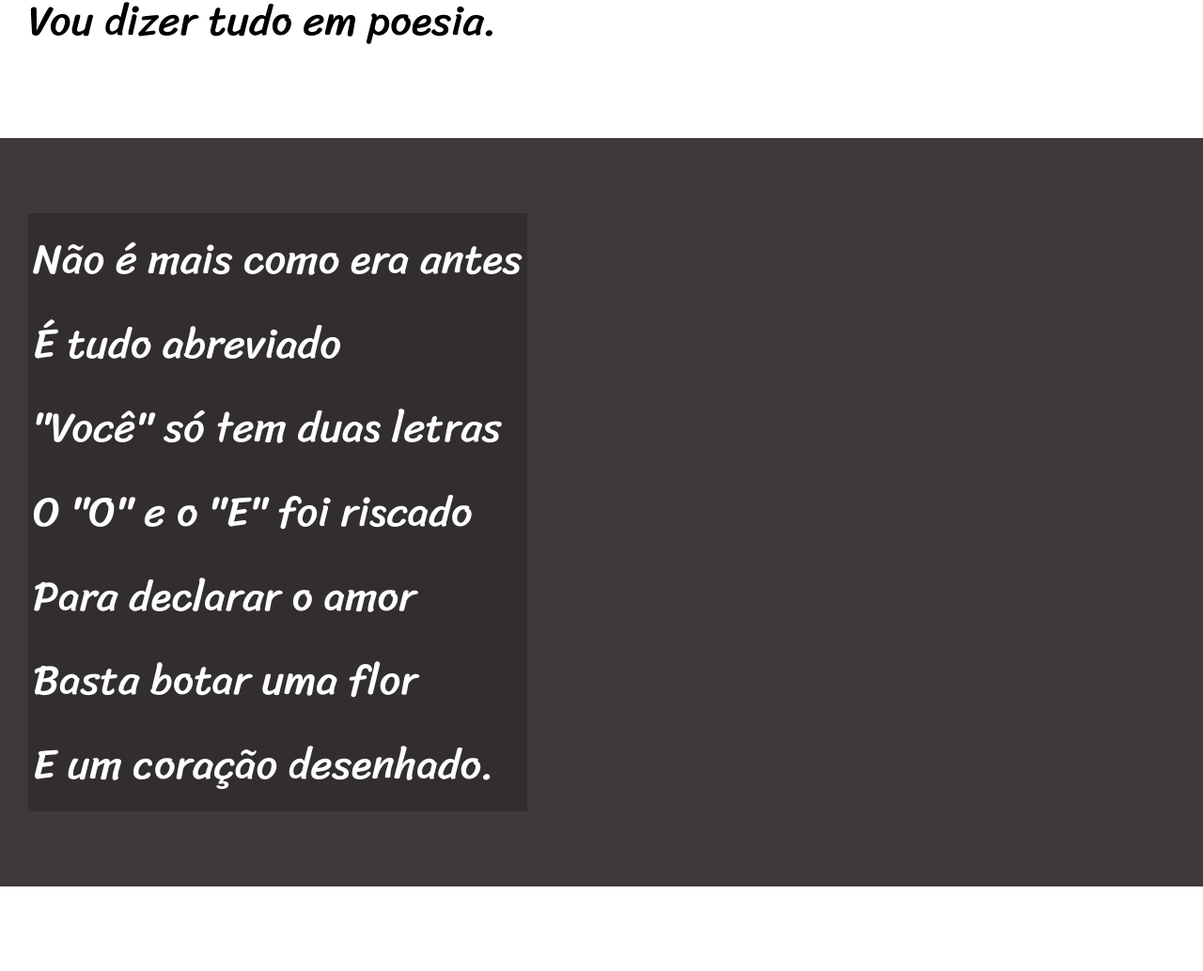
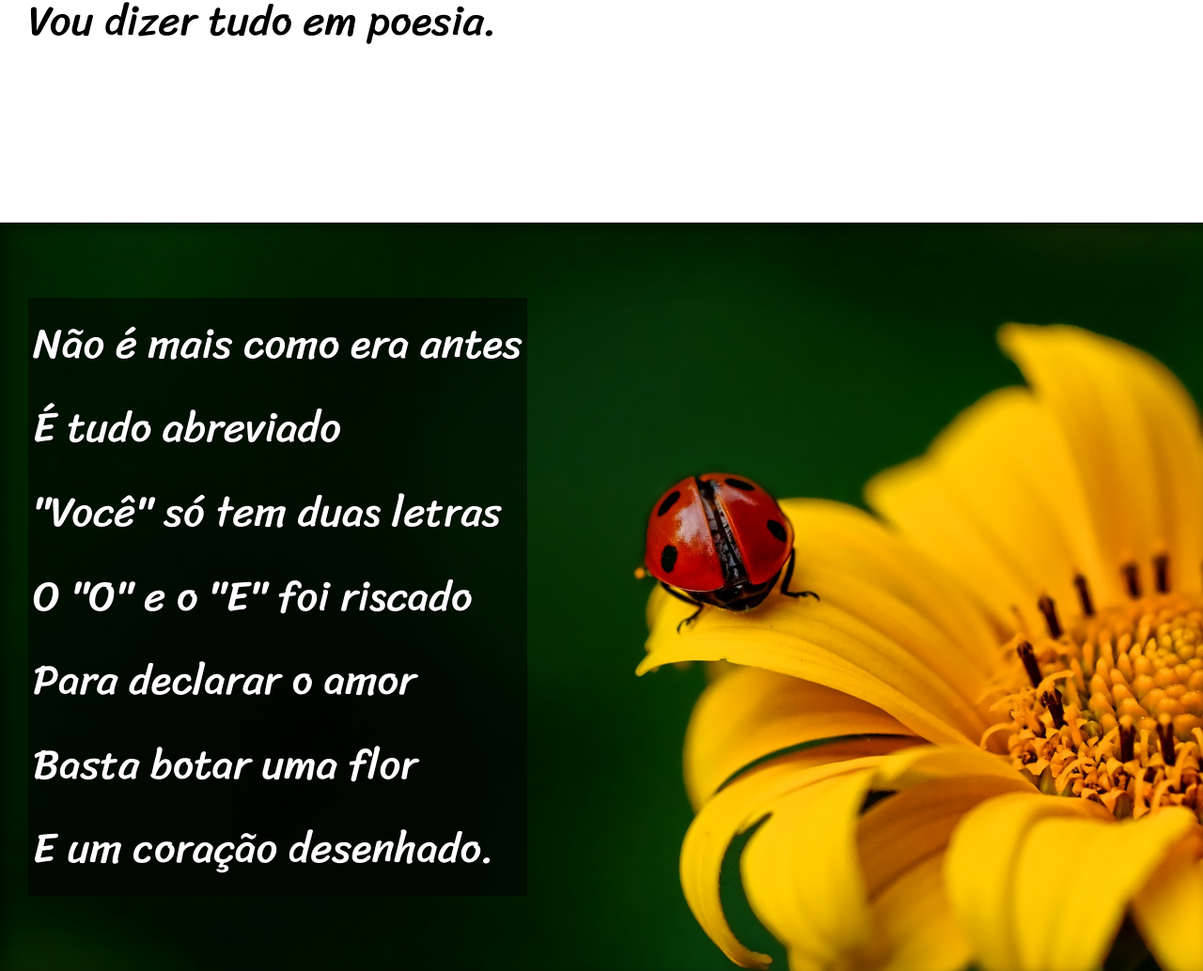
Before and after one commit to Benoggs/html-css, a plain HTML site: page exercicios/desafio012/index.html in a window 1280 px wide. Shown: the part 900-1934 px from the top of the page at 94% size. Drawn offline with Linux system fonts and the light colour scheme.

Commit message:
efeito parallax  no projeto cordel

```diff
--- a/exercicios/desafio012/estilo/style.css
+++ b/exercicios/desafio012/estilo/style.css
@@ -57,6 +57,10 @@ section {
     font-size: 3.5vw;
 }
 
+section > p {
+    padding-bottom: 2em;
+}
+
 section.normal {
     background-color: white;
     color: black;
@@ -65,12 +69,25 @@ section.normal {
 section.imagem {
     background-color: rgb(63, 58, 58);
     color: white;
+    box-shadow: inset 6px 6px 13px 0px rgba(0, 0, 0, 0.411);
+    background-size: cover;
+    background-attachment: fixed;
 }
 
 section.imagem > p {
     display: inline-block;
     padding: 5px;
-    background-color: rgba(0, 0, 0, 0.199);
+    background-color: rgba(0, 0, 0, 0.507);
+    text-shadow: 1px 1px 0 black;
+}
+
+section#img01 {
+    background-image: url('../imagens/background001.jpg');
+    background-position: right center;
+}
+
+section#img02 {
+    background-image: url('../imagens/background002.jpg');
 }
 
 footer {
--- a/exercicios/desafio012/index.html
+++ b/exercicios/desafio012/index.html
@@ -24,7 +24,7 @@
         </p>
     </section>
 
-    <section class="imagem">
+    <section class="imagem" id="img01">
         <p>
             Não é mais como era antes <br>
             É tudo abreviado <br>
@@ -58,7 +58,7 @@
         </p>
     </section>
 
-    <section class="imagem">
+    <section class="imagem" id="img02">
         <p>
             Tenho saudade das cartas <br>
             Escritas com a própria mão <br>
```
